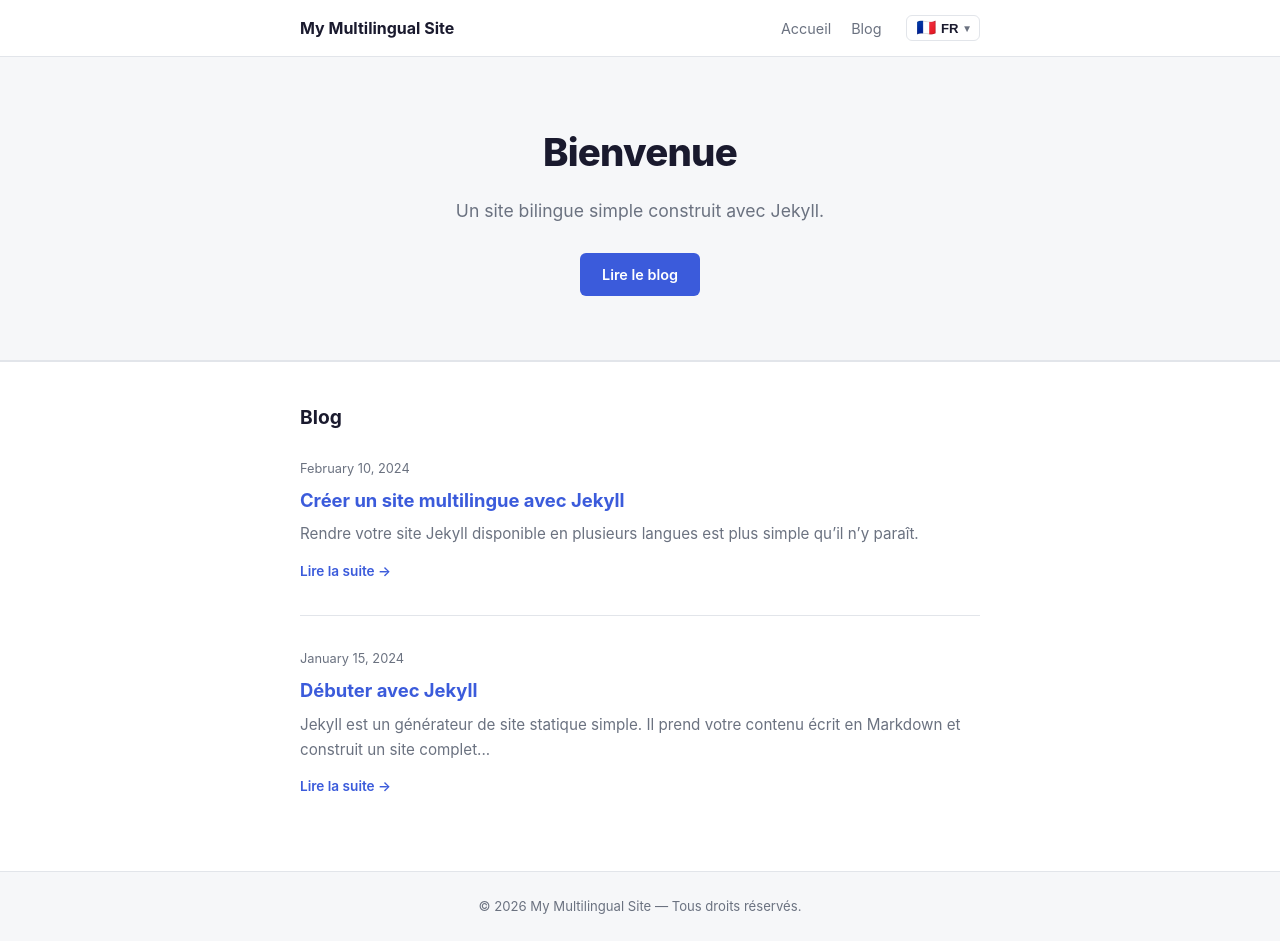
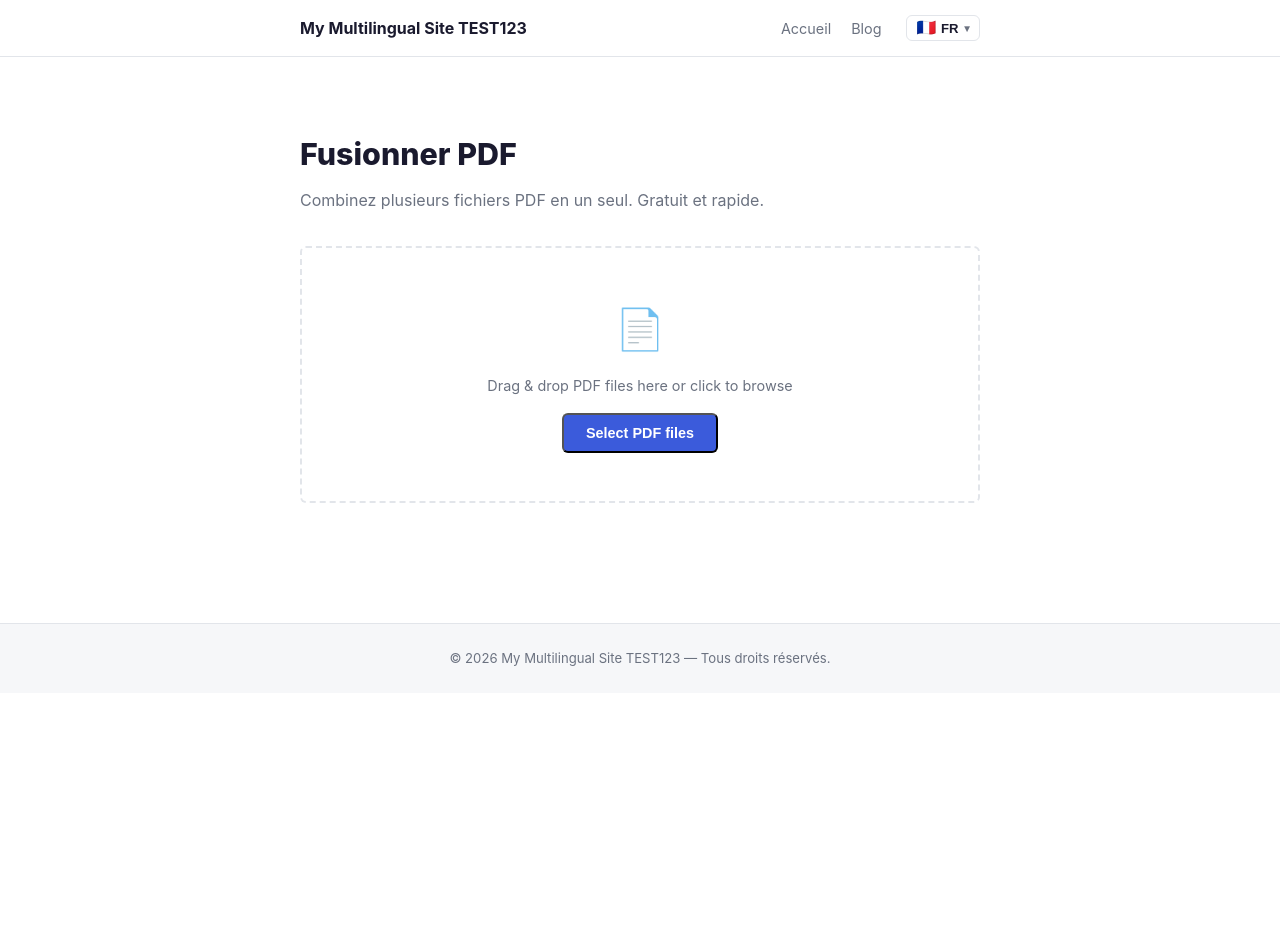
Before and after one commit to rforrupesh/jekyllmultilingual, a Jekyll site: the page built from fr/index.md, in a window 1280 px wide and 941 px high. Built offline with Jekyll 4.4.1, drawn with Linux system fonts in a browser that asks for light colours.

Commit message:
agin revive

```diff
--- a/_config.yml
+++ b/_config.yml
@@ -1,8 +1,8 @@
-title: My Multilingual Site
+title: "My Multilingual Site TEST123"
 description: A Jekyll site in English and French
 baseurl: "/jekyllmultilingual"
 url: "https://rforrupesh.github.io"
-author: Rupesh
+author: lokesh
 # twitter_username: yourhandle   # uncomment if you have one
 
 # Multilingual settings
--- /dev/null
+++ b/_includes/mergepdf.html
@@ -0,0 +1,137 @@
+<section class="mergepdf">
+  <div class="container">
+    <h1>{{ page.title }}</h1>
+    <p class="tool-desc">{{ page.description }}</p>
+
+    <div class="drop-zone" id="dropZone">
+      <span>📄</span>
+      <p>Drag & drop PDF files here or click to browse</p>
+      <input type="file" id="fileInput" accept=".pdf" multiple hidden />
+      <button class="btn" onclick="document.getElementById('fileInput').click()">
+        Select PDF files
+      </button>
+    </div>
+
+    <ul class="file-list" id="fileList"></ul>
+
+    <button class="btn btn-merge" id="mergeBtn" style="display:none">
+      Merge PDFs
+    </button>
+  </div>
+</section>
+
+<style>
+.mergepdf { padding: 2rem 0; }
+.mergepdf h1 { font-size: 1.9rem; font-weight: 800; margin-bottom: 0.5rem; }
+.tool-desc { color: var(--muted); margin-bottom: 2rem; }
+
+.drop-zone {
+  border: 2px dashed var(--border);
+  border-radius: var(--radius);
+  padding: 3rem 1.5rem;
+  text-align: center;
+  cursor: pointer;
+  transition: border-color 0.15s, background 0.15s;
+}
+.drop-zone:hover, .drop-zone.dragover {
+  border-color: var(--accent);
+  background: var(--surface);
+}
+.drop-zone span { font-size: 2.5rem; display: block; margin-bottom: 0.75rem; }
+.drop-zone p { color: var(--muted); margin-bottom: 1rem; font-size: 0.9rem; }
+
+.file-list {
+  list-style: none;
+  margin: 1.5rem 0;
+  display: flex;
+  flex-direction: column;
+  gap: 0.5rem;
+}
+.file-item {
+  display: flex;
+  align-items: center;
+  gap: 0.75rem;
+  border: 1px solid var(--border);
+  border-radius: var(--radius);
+  padding: 0.6rem 1rem;
+  font-size: 0.9rem;
+}
+.file-item span { flex: 1; }
+.file-item .remove {
+  background: none;
+  border: none;
+  cursor: pointer;
+  color: var(--muted);
+  font-size: 1rem;
+  padding: 0;
+  line-height: 1;
+}
+.file-item .remove:hover { color: #e53e3e; }
+
+.btn-merge {
+  width: 100%;
+  padding: 0.75rem;
+  font-size: 1rem;
+  margin-top: 0.5rem;
+}
+</style>
+
+<script src="https://cdnjs.cloudflare.com/ajax/libs/pdf-lib/1.17.1/pdf-lib.min.js"></script>
+<script>
+const dropZone = document.getElementById('dropZone');
+const fileInput = document.getElementById('fileInput');
+const fileList = document.getElementById('fileList');
+const mergeBtn = document.getElementById('mergeBtn');
+let files = [];
+
+dropZone.addEventListener('dragover', e => { e.preventDefault(); dropZone.classList.add('dragover'); });
+dropZone.addEventListener('dragleave', () => dropZone.classList.remove('dragover'));
+dropZone.addEventListener('drop', e => { e.preventDefault(); dropZone.classList.remove('dragover'); addFiles(e.dataTransfer.files); });
+dropZone.addEventListener('click', () => fileInput.click());
+fileInput.addEventListener('change', () => addFiles(fileInput.files));
+
+function addFiles(newFiles) {
+  [...newFiles].forEach(f => { if (f.type === 'application/pdf') files.push(f); });
+  renderList();
+}
+
+function renderList() {
+  fileList.innerHTML = '';
+  files.forEach((f, i) => {
+    const li = document.createElement('li');
+    li.className = 'file-item';
+    li.innerHTML = `<span>📄 ${f.name}</span><button class="remove" onclick="removeFile(${i})">✕</button>`;
+    fileList.appendChild(li);
+  });
+  mergeBtn.style.display = files.length >= 2 ? 'block' : 'none';
+}
+
+function removeFile(i) {
+  files.splice(i, 1);
+  renderList();
+}
+
+mergeBtn.addEventListener('click', async () => {
+  mergeBtn.textContent = 'Merging...';
+  mergeBtn.disabled = true;
+  try {
+    const merged = await PDFLib.PDFDocument.create();
+    for (const file of files) {
+      const bytes = await file.arrayBuffer();
+      const pdf = await PDFLib.PDFDocument.load(bytes);
+      const pages = await merged.copyPages(pdf, pdf.getPageIndices());
+      pages.forEach(p => merged.addPage(p));
+    }
+    const bytes = await merged.save();
+    const blob = new Blob([bytes], { type: 'application/pdf' });
+    const url = URL.createObjectURL(blob);
+    const a = document.createElement('a');
+    a.href = url; a.download = 'merged.pdf'; a.click();
+    URL.revokeObjectURL(url);
+  } catch(e) {
+    alert('Error merging PDFs. Make sure files are not password protected.');
+  }
+  mergeBtn.textContent = 'Merge PDFs';
+  mergeBtn.disabled = false;
+});
+</script>
--- a/_includes/nav.html
+++ b/_includes/nav.html
@@ -2,37 +2,24 @@
 {% assign base = site.baseurl %}
 {% assign lang = page.lang %}
 
-<!-- Build alternate URL for language switcher -->
-{% if lang == "en" %}
-  {% assign switch_lang = "fr" %}
-  {% if page.ref %}
-    {% assign alt_post = site.posts | where: "ref", page.ref | where: "lang", "fr" | first %}
-    {% assign alt_page = site.pages | where: "ref", page.ref | where: "lang", "fr" | first %}
-    {% if alt_post %}
-      {% assign switch_url = base | append: alt_post.url %}
-    {% elsif alt_page %}
-      {% assign switch_url = base | append: alt_page.url %}
-    {% else %}
-      {% assign switch_url = base | append: "/fr" | append: page.url %}
-    {% endif %}
-  {% else %}
-    {% assign switch_url = base | append: "/fr" | append: page.url %}
-  {% endif %}
-{% else %}
-  {% assign switch_lang = "en" %}
-  {% if page.ref %}
-    {% assign alt_post = site.posts | where: "ref", page.ref | where: "lang", "en" | first %}
-    {% assign alt_page = site.pages | where: "ref", page.ref | where: "lang", "en" | first %}
-    {% if alt_post %}
-      {% assign switch_url = base | append: alt_post.url %}
-    {% elsif alt_page %}
-      {% assign switch_url = base | append: alt_page.url %}
-    {% else %}
-      {% assign switch_url = base | append: page.url | remove_first: "/fr" %}
-    {% endif %}
-  {% else %}
-    {% assign switch_url = base | append: page.url | remove_first: "/fr" %}
-  {% endif %}
+<!-- Build clean base URL without lang prefix -->
+{% assign clean_url = page.url | remove_first: "/fr" %}
+
+<!-- Build alternate URLs -->
+{% assign en_switch = base | append: clean_url %}
+{% assign fr_switch = base | append: "/fr" | append: clean_url %}
+
+<!-- Override with ref-based lookup if ref exists -->
+{% if page.ref %}
+  {% assign en_post = site.posts | where: "ref", page.ref | where: "lang", "en" | first %}
+  {% assign en_page = site.pages | where: "ref", page.ref | where: "lang", "en" | first %}
+  {% if en_post %}{% assign en_switch = base | append: en_post.url %}
+  {% elsif en_page %}{% assign en_switch = base | append: en_page.url %}{% endif %}
+
+  {% assign fr_post = site.posts | where: "ref", page.ref | where: "lang", "fr" | first %}
+  {% assign fr_page = site.pages | where: "ref", page.ref | where: "lang", "fr" | first %}
+  {% if fr_post %}{% assign fr_switch = base | append: fr_post.url %}
+  {% elsif fr_page %}{% assign fr_switch = base | append: fr_page.url %}{% endif %}
 {% endif %}
 
 <nav class="navbar">
@@ -57,22 +44,19 @@
     <!-- Flag dropdown language switcher -->
     <div class="lang-dropdown">
       <button class="lang-btn" aria-haspopup="true" aria-expanded="false">
-        {% if lang == "fr" %}
-          <span class="flag">🇫🇷</span> FR
-        {% else %}
-          <span class="flag">🇬🇧</span> EN
-        {% endif %}
+        {% if lang == "fr" %}<span class="flag">🇫🇷</span> FR
+        {% else %}<span class="flag">🇬🇧</span> EN{% endif %}
         <span class="caret">▾</span>
       </button>
       <ul class="lang-menu" role="menu">
         <li role="menuitem">
-          <a href="{{ base }}/" hreflang="en" lang="en"
+          <a href="{{ en_switch }}" hreflang="en" lang="en"
             {% if lang == "en" %}class="active"{% endif %}>
             <span class="flag">🇬🇧</span> English
           </a>
         </li>
         <li role="menuitem">
-          <a href="{{ switch_url }}" hreflang="fr" lang="fr"
+          <a href="{{ fr_switch }}" hreflang="fr" lang="fr"
             {% if lang == "fr" %}class="active"{% endif %}>
             <span class="flag">🇫🇷</span> Français
           </a>
--- a/_layouts/default.html
+++ b/_layouts/default.html
@@ -25,5 +25,7 @@
       btn.setAttribute('aria-expanded', false);
     });
   </script>
+
+
 </body>
 </html>
--- a/fr/index.md
+++ b/fr/index.md
@@ -1,7 +1,10 @@
 ---
-layout: home
-title: Accueil
+layout: default
+title: "Fusionner PDF"
+description: "Combinez plusieurs fichiers PDF en un seul. Gratuit et rapide."
 lang: fr
 ref: home
 permalink: /fr/
 ---
+
+{% include mergepdf.html %}
```
Also changed, not shown: index.md (+5 -2 lines), .github/workflows/jekyll.yml.
